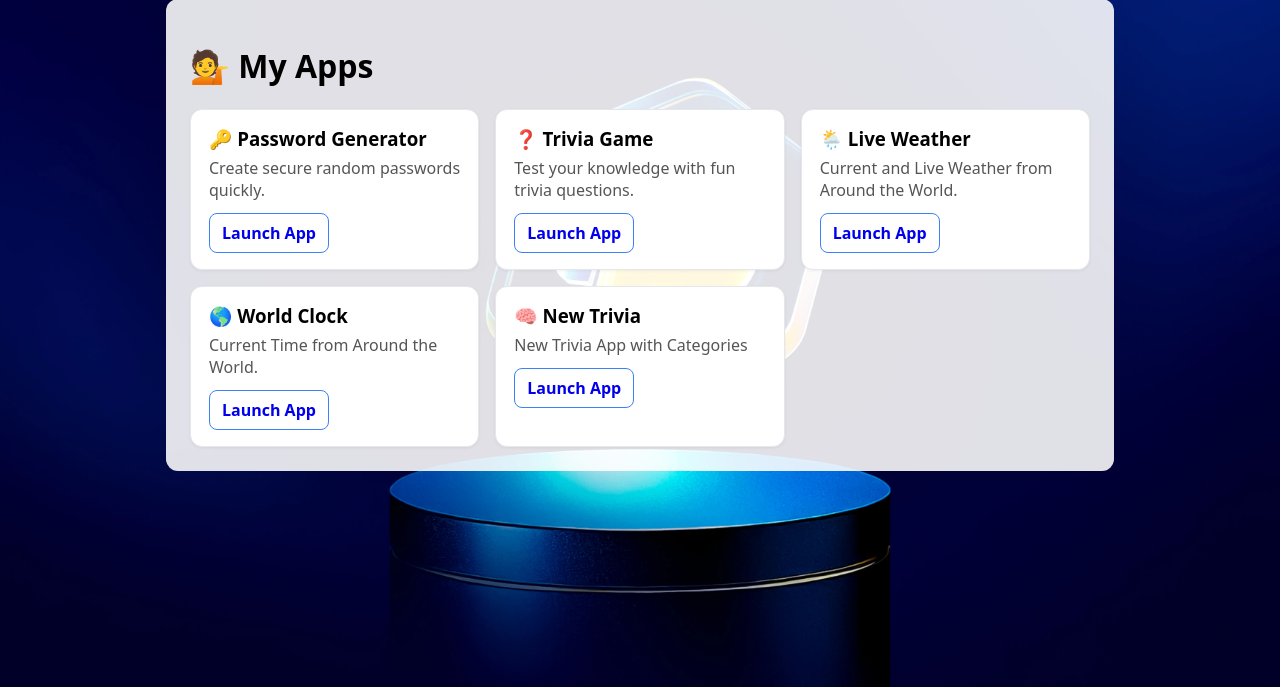
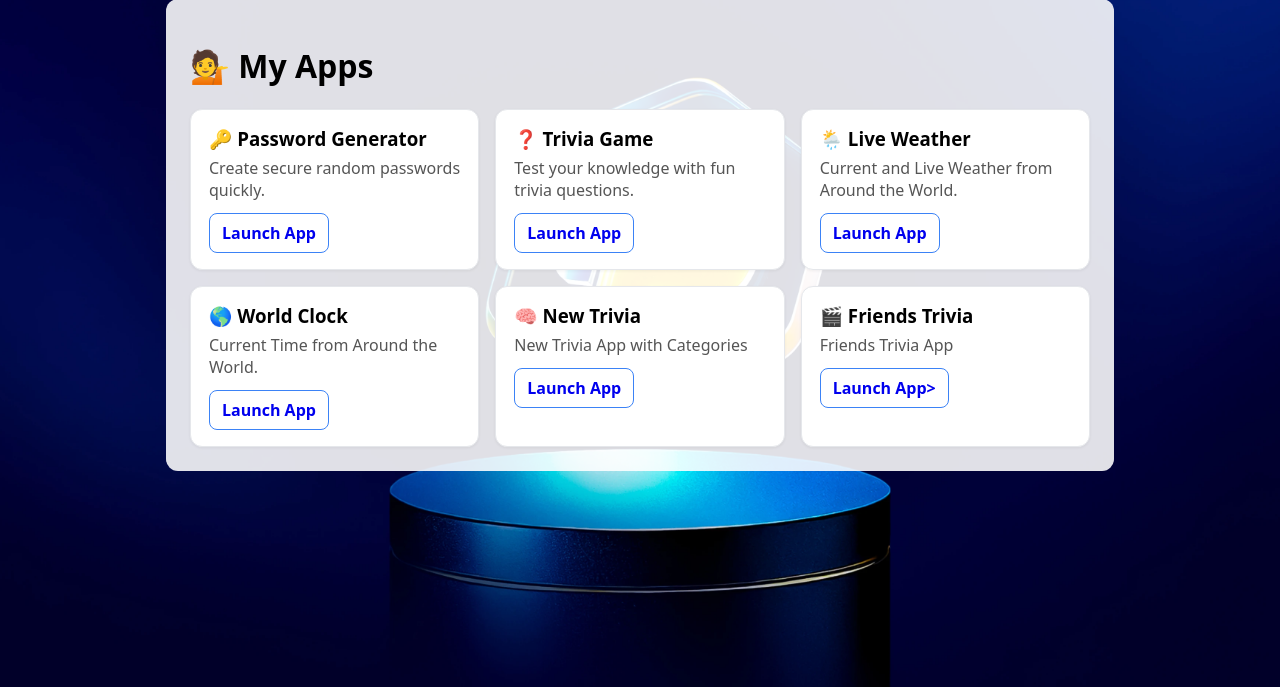
Before and after one commit to jnaugle101/portfolio, a Flask app: page /apps in a window 1280 px wide. Shown: the part 47-734 px from the top of the page. Run offline with Flask 3, Linux system fonts and the light colour scheme.

Commit message:
added link

```diff
--- a/templates/apps.html
+++ b/templates/apps.html
@@ -39,19 +39,19 @@
 <h1>💁 My Apps</h1>
 
 <div class="app-grid">
-  <div class="app-card">
+    <div class="app-card">
     <h3>🔑 Password Generator</h3>
     <p>Create secure random passwords quickly.</p>
     <a href="https://password-generator-9we0.onrender.com/" target="_blank">Launch App</a>
   </div>
 
-  <div class="app-card">
+    <div class="app-card">
     <h3>❓ Trivia Game</h3>
     <p>Test your knowledge with fun trivia questions.</p>
     <a href="https://trivia-app-0n0p.onrender.com/#trivia-game" target="_blank">Launch App</a>
   </div>
 
-  <div class="app-card">
+    <div class="app-card">
     <h3>🌦️ Live Weather</h3>
     <p>Current and Live Weather from Around the World.</p>
     <a href="https://weather-dashboard-kywg.onrender.com/" target="_blank">Launch App</a>
@@ -63,12 +63,18 @@
     <a href="https://world-clock-i4ln.onrender.com/" target="_blank">Launch App</a>
   </div>
 
-        <div class="app-card">
+    <div class="app-card">
     <h3>🧠 New Trivia</h3>
     <p>New Trivia App with Categories</p>
     <a href="https://new-trivia.onrender.com/#71e031db" target="_blank">Launch App</a>
   </div>
 
+    <div class="app-card">
+    <h3>🎬 Friends Trivia</h3>
+    <p>Friends Trivia App</p>
+    <a href="https://friends-trivia.onrender.com" target="_blank">Launch App></a>
+  </div>
+
 </div>
 
 {% endblock %}
--- a/templates/projects.html
+++ b/templates/projects.html
@@ -12,5 +12,6 @@
     <li><strong>World Clock</strong> — Python based World Clock.</li>
     <li><strong>World Weather</strong> - Python based list of current weather in various countries</li>
     <li><strong>New Trivia Game with Categories</strong> - Python based trivia game with categories</li>
+    <li><strong>Friends the Tv Show Trivia App></strong> - Python Based game</li>
   </ul>
 {% endblock %}
```
